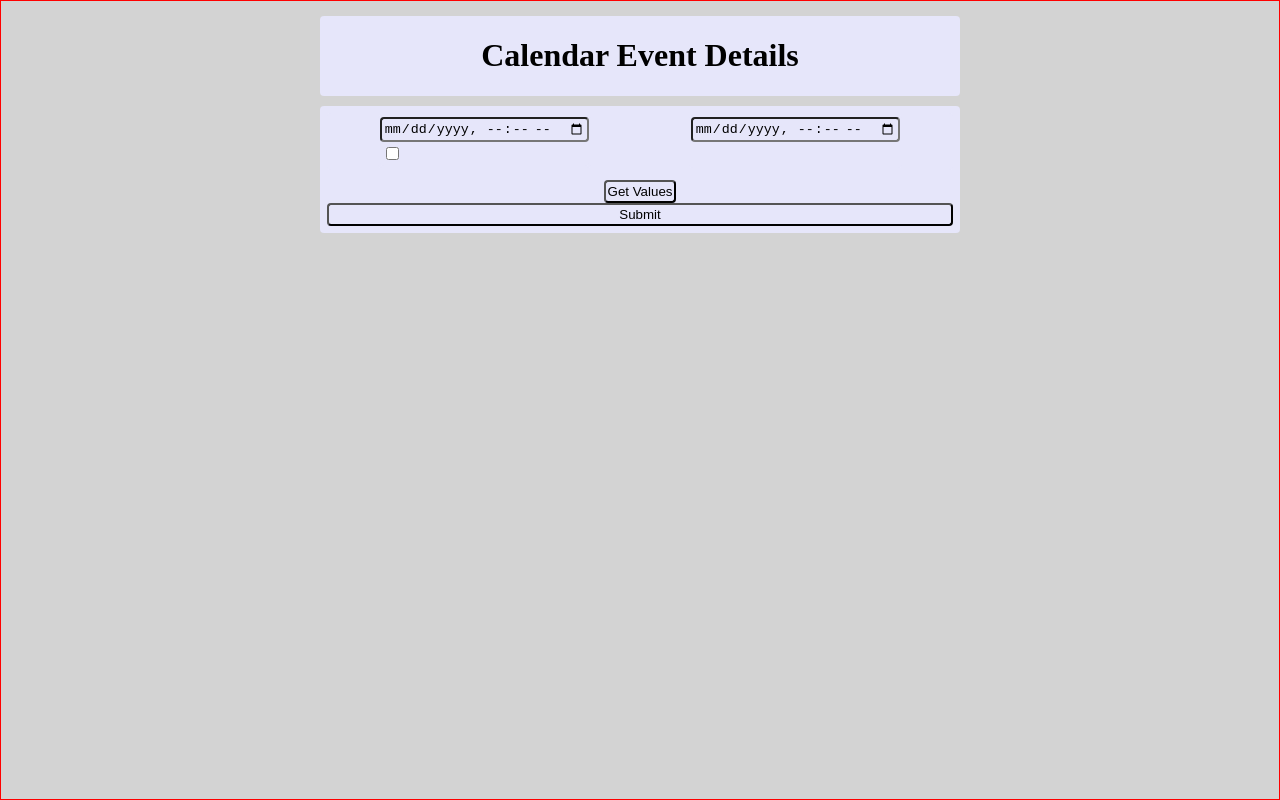
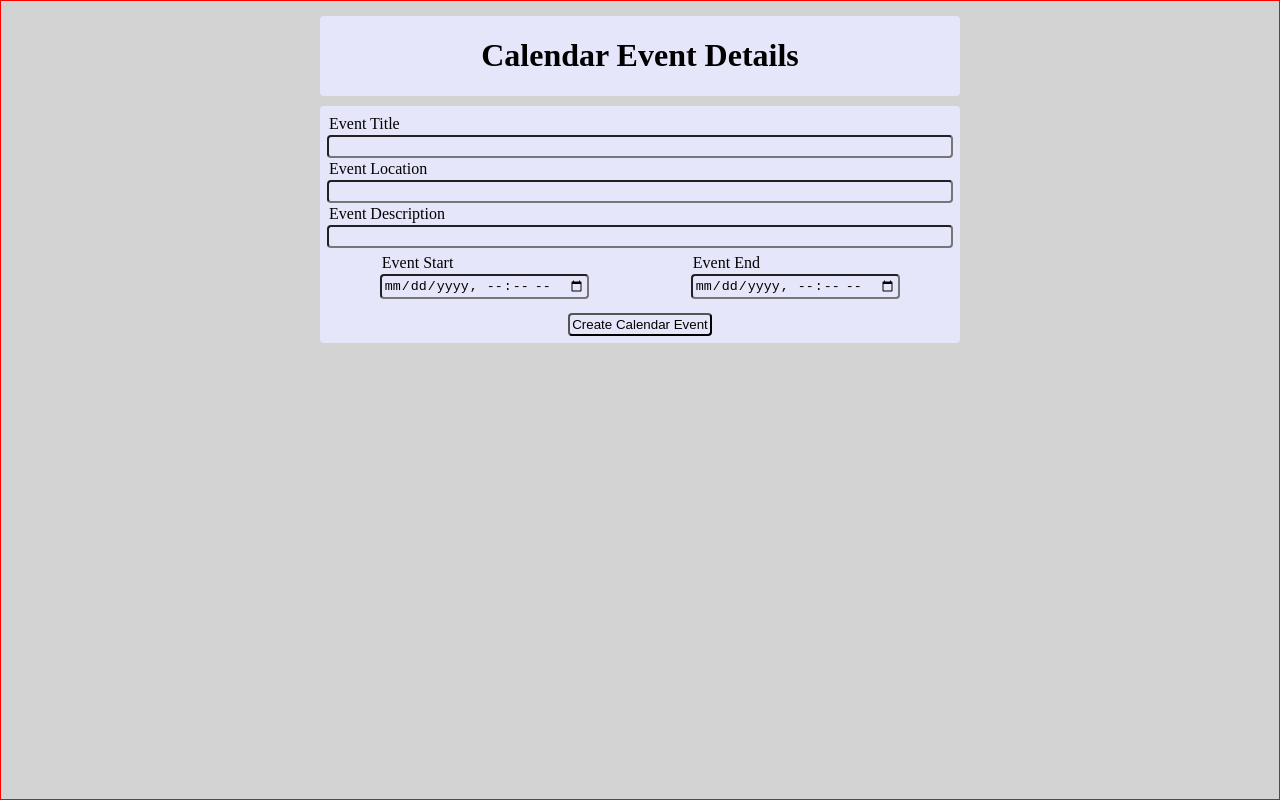
Before and after one commit to pfelto/ReactCalendarEvents, a React app: page / in a window 1280 px wide. Built offline with nearby package versions, Linux system fonts and the light colour scheme.

Commit message:
Built the basic functionality of the Calendar Event App using React Hook Form. Did not dig too deep into the more complex features.

```diff
--- a/src/components/App.js
+++ b/src/components/App.js
@@ -1,117 +1,23 @@
 /* eslint-disable react/prop-types */
-import React, { useState } from "react";
-import { emptyCalendar, STATUS, createICS } from "../utils";
+import React from "react";
+import { createICS } from "../utils";
 import { useForm } from "react-hook-form";
+import { Input } from "./Input";
 
 export const App = () => {
-  const [calendarEvent, setCalendarEvent] = useState(emptyCalendar);
   const {
     register,
     formState: { errors },
     handleSubmit,
-    getValues,
   } = useForm();
-  //const [status, setStatus] = useState(STATUS.IDLE);
-  //const [touched, setTouched] = useState({});
-  const onSubmit = (data, e) => console.log(data, e);
+
+  const onSubmit = (data, e) => {
+    e.preventDefault();
+    console.log(data, e);
+    createICS(data);
+  };
   const onError = (errors, e) => console.log(errors, e);
 
-  //derived State
-  //const isValid = Object.keys(errors).length === 0;
-
-  function getErrors(calendarEventObject) {
-    const result = {};
-    if (calendarEventObject.start === "")
-      result.start = "Start Date is required";
-    if (!calendarEventObject.allDay) {
-      if (calendarEventObject.end === "") result.end = "End Date is required";
-    }
-    return result;
-  }
-
-  function handleChange(e) {
-    setCalendarEvent((calendarEvent) => ({
-      ...calendarEvent,
-      [e.target.id]: e.target.value,
-    }));
-  }
-
-  function handleCheckboxChange(e) {
-    setCalendarEvent((calendarEvent) => ({
-      ...calendarEvent,
-      [e.target.id]: e.target.checked,
-    }));
-  }
-
-  function handleNestedChange(e) {
-    let newObject = { ...calendarEvent };
-    newObject.recurrence = { ...calendarEvent.recurrence };
-    newObject.recurrence[e.target.id] = e.target.value;
-    setCalendarEvent(newObject);
-  }
-
-  function handleBlur(e) {
-    setTouched((cur) => ({ ...cur, [e.target.id]: true }));
-  }
-
-  /*
-  function onSubmit(e) {
-    e.preventDefault();
-
-    setStatus(STATUS.PENDING);
-    if (!isValid) {
-      setStatus(STATUS.REJECTED);
-      return;
-    }
-    setStatus(STATUS.RESOLVED);
-
-    createICS(calendarEvent);
-  }
-*/
-  /*
-const recurringMarkup = (
-    <div className="recurring">
-      <div>
-        <h5>Frequency</h5>
-        <label htmlFor="frequency">Repeat this event</label>
-        <select
-          id="frequency"
-          value={calendarEvent.recurrence.frequency}
-          onChange={handleNestedChange}
-        >
-          <option value="DAILY">DAILY</option>
-          <option value="WEEKLY">WEEKLY</option>
-          <option value="MONTHLY">MONTHLY</option>
-          <option value="YEARLY">YEARLY</option>
-        </select>
-      </div>
-      <div>
-        <h5>Interval</h5>
-        <label htmlFor="interval">Repeat every</label>
-        <input
-          id="interval"
-          type="number"
-          value={calendarEvent.recurrence.interval}
-          onChange={handleNestedChange}
-          min={1}
-        ></input>
-      </div>
-      <div>
-        <h5>Count</h5>
-        <label htmlFor="count">Repeat for a number of occurrences</label>
-        <input
-          id="count"
-          type="number"
-          value={calendarEvent.recurrence.count}
-          onChange={handleNestedChange}
-          min={1}
-        ></input>
-      </div>
-    </div>
-  );
-*/
-  const endRequired = getValues("allDay") === true ? false : true;
-  console.log(endRequired);
   return (
     <div className="App">
       <div className="header">
@@ -119,41 +25,51 @@ const recurringMarkup = (
       </div>
       <section>
         <form onSubmit={handleSubmit(onSubmit, onError)}>
+          <Input
+            label="Event Title"
+            id="title"
+            type="text"
+            register={register}
+          ></Input>
+          <Input
+            label="Event Location"
+            id="location"
+            type="text"
+            register={register}
+          ></Input>
+          <Input
+            label="Event Description"
+            id="description"
+            type="text"
+            register={register}
+          ></Input>
           <div className="dateSection">
             <div className="dates">
-              <input
+              <Input
+                label="Event Start"
+                id="start"
                 type="datetime-local"
-                {...register("start", { required: true })}
-              ></input>
+                register={register}
+                required
+              ></Input>
               {errors.start?.type === "required" && (
                 <div className="alert">Start Date is Required</div>
               )}
-              <div>
-                <input type="checkbox" {...register("allDay")}></input>
-              </div>
             </div>
             <div className="dates">
-              <input
+              <Input
+                label="Event End"
+                id="end"
                 type="datetime-local"
-                {...register("end", { required: !getValues("allDay") })}
-              ></input>
+                register={register}
+                required
+              ></Input>
               {errors.end?.type === "required" && (
                 <div className="alert">End Date is Required</div>
               )}
             </div>
           </div>
-          <button
-            type="button"
-            onClick={() => {
-              console.log(getValues()); // { test: "test-input", test1: "test1-input" }
-              console.log(getValues("start")); // "test-input"
-              console.log(getValues(["start", "allDay", "end"]));
-              // ["test-input", "test1-input"]
-            }}
-          >
-            Get Values
-          </button>
-          <input type="submit"></input>
+          <button type="submit">Create Calendar Event</button>
         </form>
       </section>
     </div>
@@ -177,27 +93,7 @@ const recurringMarkup = (
           </div>
         ) : null}
         <form onSubmit={handleSubmit}>
-          <label htmlFor="title">Event Title</label>
-          <input
-            id="title"
-            type="text"
-            value={calendarEvent.title}
-            onChange={handleChange}
-          ></input>
-          <label htmlFor="location">Event Location</label>
-          <input
-            id="location"
-            type="text"
-            value={calendarEvent.location}
-            onChange={handleChange}
-          ></input>
-          <label htmlFor="description">Event Description</label>
-          <textarea
-            id="description"
-            style={{ resize: "none" }}
-            value={calendarEvent.description}
-            onChange={handleChange}
-          ></textarea>
+
           <div className="dateSection">
             <div className="dates">
               <label htmlFor="start">Start Date</label>
--- /dev/null
+++ b/src/components/Input.js
@@ -0,0 +1,8 @@
+import React from "react";
+
+export const Input = ({ label, id, register, type, required }) => (
+  <>
+    <label>{label}</label>
+    <input type={type} {...register(id, { required })} />
+  </>
+);
--- a/src/utils.js
+++ b/src/utils.js
@@ -57,9 +57,9 @@ export function createICS(event) {
       };
     } else {
       config = {
-        title: event.title,
-        location: event.location,
-        description: event.description,
+        title: event.title || "",
+        location: event.location || "",
+        description: event.description || "",
         start: new Date(event.start),
         end: new Date(event.start),
       };
```
